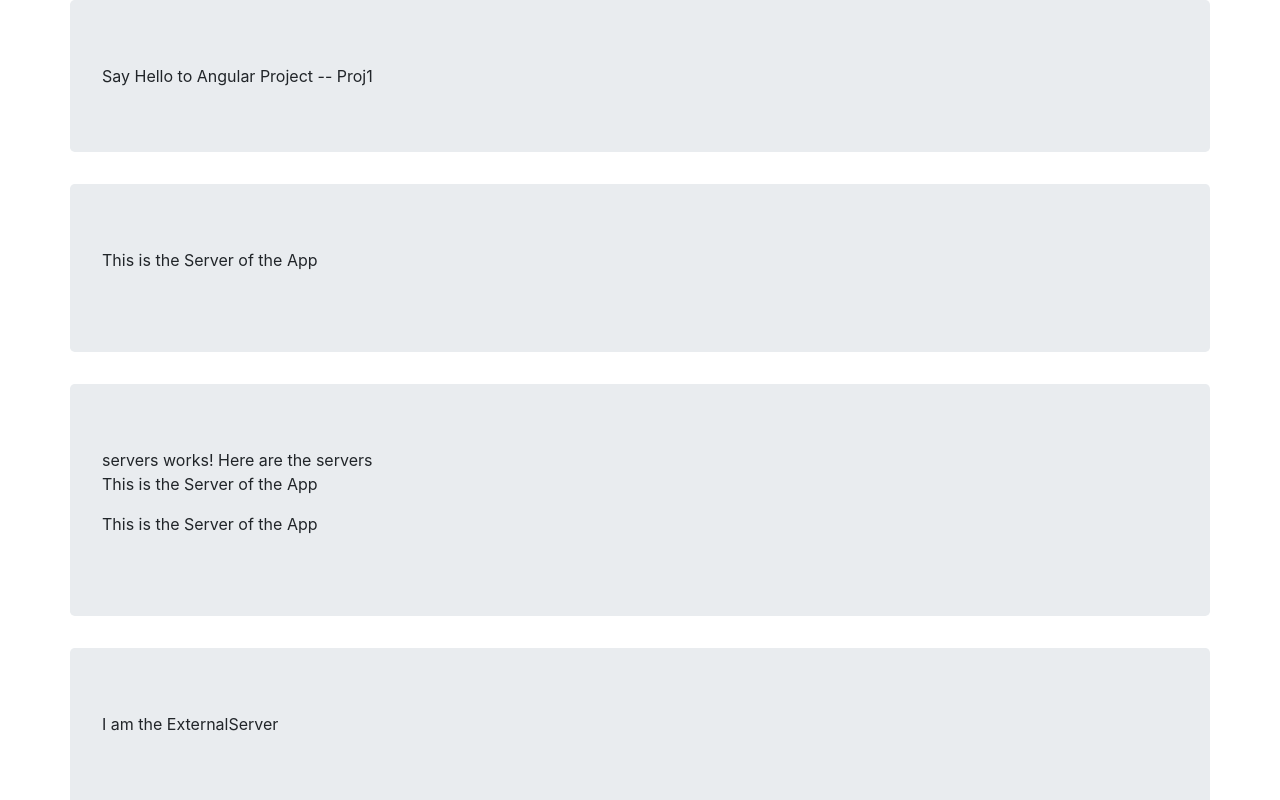
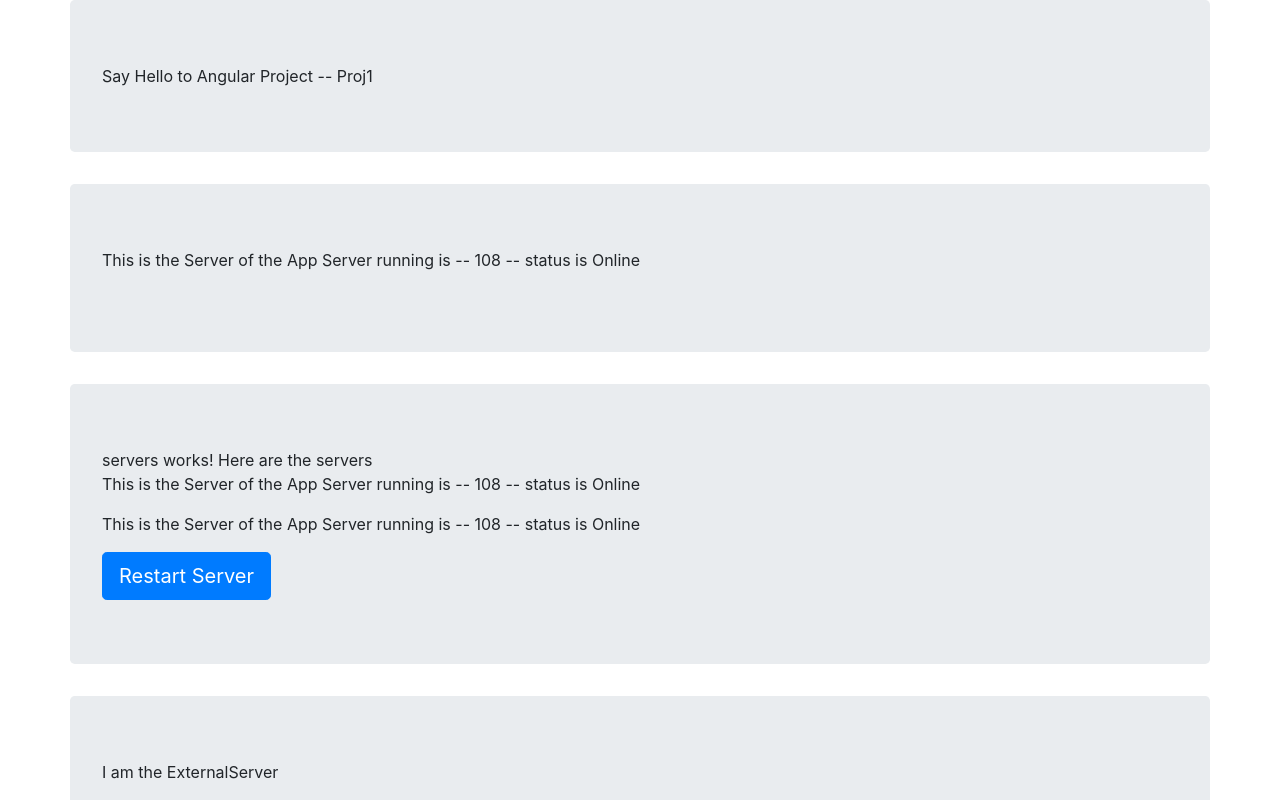
Before and after one commit to kaings/classroom-angular-1, an Angular app: page / in a window 1280 px wide. Shown: the top 800 px of the page. Built offline with nearby package versions, Linux system fonts and the light colour scheme.

Commit message:
databinding - string interpolation & property binding

```diff
--- a/src/app/server/server.component.html
+++ b/src/app/server/server.component.html
@@ -1,3 +1,4 @@
 <p>
   This is the Server of the App
+  {{ 'Server running is' }} -- {{ serverId }} -- status is {{ serverStatus }}
 </p>
--- a/src/app/server/server.component.ts
+++ b/src/app/server/server.component.ts
@@ -6,5 +6,6 @@ import { Component } from '@angular/core';
 })
 
 export class ServerComponent {
-
+  serverId = 108;
+  serverStatus = 'Online';
 }
--- a/src/app/servers/servers.component.css
+++ b/src/app/servers/servers.component.css
@@ -0,0 +1,3 @@
+[disabled] {
+  cursor: not-allowed !important;
+}
--- a/src/app/servers/servers.component.html
+++ b/src/app/servers/servers.component.html
@@ -3,3 +3,11 @@
   <app-server></app-server>
   <app-server></app-server>
 </p>
+
+<!-- static hard code way
+<button class="btn btn-lg btn-primary" disabled>Restart Server</button>
+-->
+
+<!-- dynamic databinding way -- using property binding -->
+<button class="btn btn-lg btn-primary" [disabled]="!btnEnabled">Restart Server</button>
+<span [hidden]="hiddenEnabled">you can restart server in {{ countDown }}</span>
--- a/src/app/servers/servers.component.ts
+++ b/src/app/servers/servers.component.ts
@@ -20,8 +20,24 @@ import { Component, OnInit } from '@angular/core';
 
 })
 export class ServersComponent implements OnInit {
+  btnEnabled = false;
+  countDown = 5;
+  hiddenEnabled = false;
 
-  constructor() { }
+  constructor() {
+    setTimeout(() => {
+      this.btnEnabled = true;
+      this.hiddenEnabled = true;
+    }, 5000);
+
+    setInterval(() => {
+      /*if (this.countDown > 0) {
+        this.countDown -= 1;
+      }*/
+      this.countDown = (this.countDown > 0) ? this.countDown - 1 : 0;
+    }, 1000);
+
+  }
 
   ngOnInit() {
   }
```
